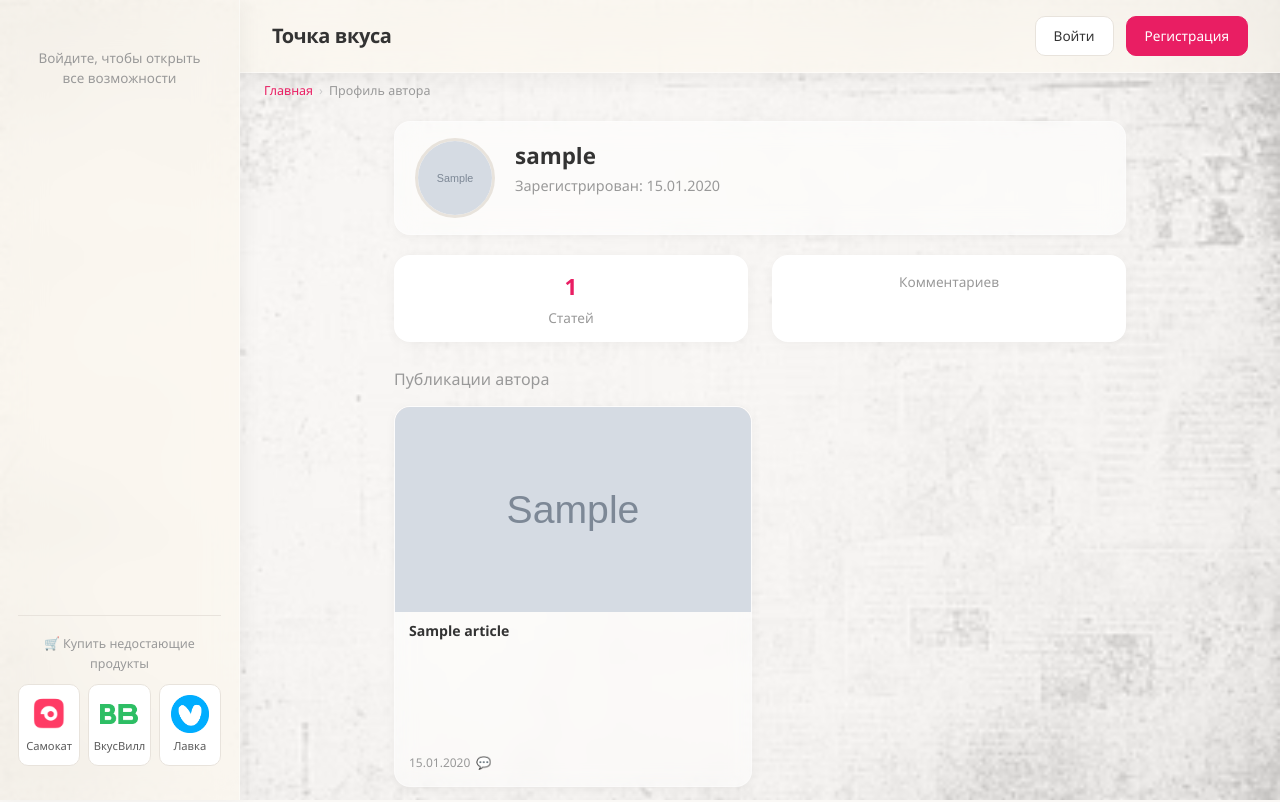
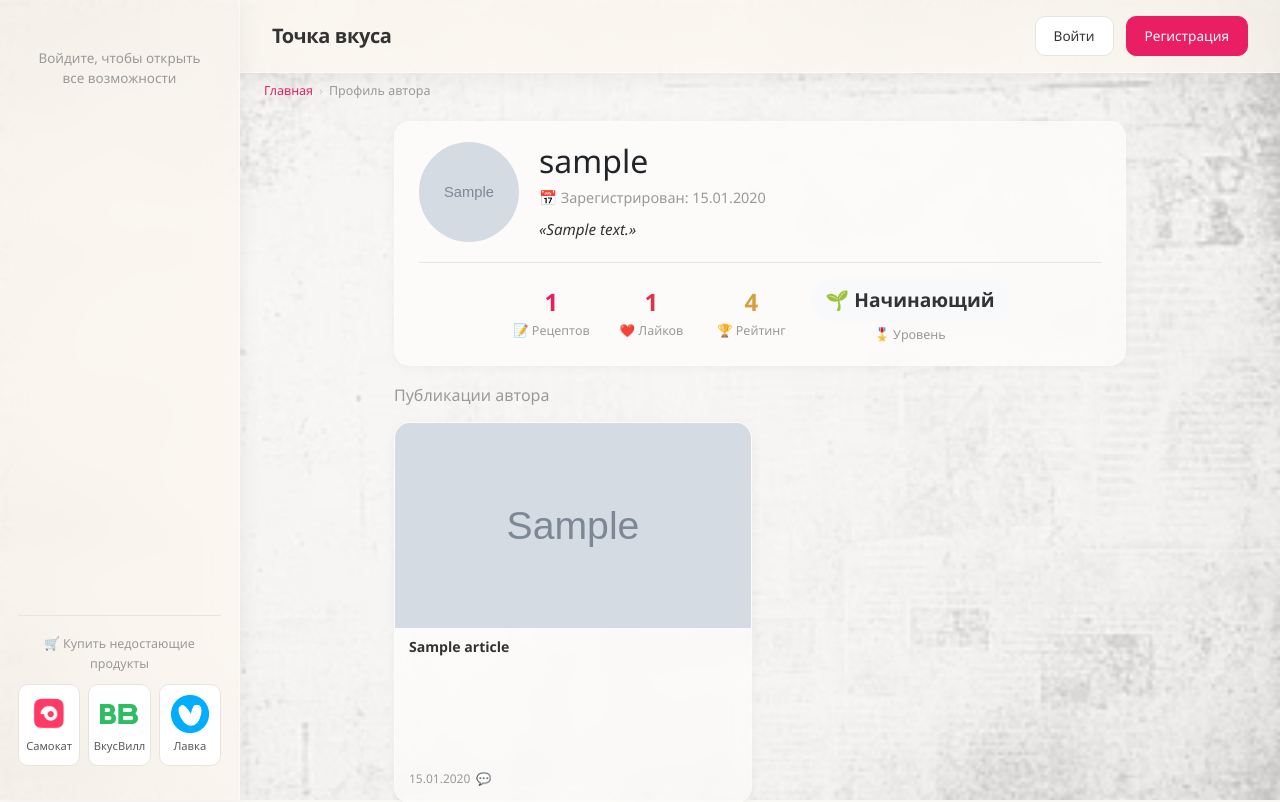
Before and after one commit to Inna-as/my-diary-project, a Django app: a page that uses blog/templates/blog/author_profile.html in a window 1280 px wide. Shown: the top 802 px of the page. Run offline with Django 5.2, Linux system fonts and the light colour scheme; tables that the repository leaves empty hold one stand-in row (values such as "Sample post"); grey boxes marked "Sample" are stand-in pictures; some libraries are stand-ins or nearby versions.

Commit message:
Подправила профайл автора

```diff
--- a/blog/templates/blog/author_profile.html
+++ b/blog/templates/blog/author_profile.html
@@ -1,33 +1,53 @@
 {% extends 'blog/base.html' %}
 
 {% block content %}
-<!-- Карточка автора -->
-<div class="profile-header">
+<!-- ════════════════════════════════════════ -->
+<!-- 👤 ПРОФИЛЬ АВТОРА + РЕЙТИНГ -->
+<!-- ════════════════════════════════════════ -->
+<div class="card" style="margin-bottom:20px;">
+    <div style="display:flex;gap:20px;align-items:center;flex-wrap:wrap;">
+        <!-- Аватар -->
+        <div style="flex-shrink:0;">
             {% if author.avatar %}
-        <img src="{{ author.avatar.url }}" alt="{{ author.username }}" class="profile-avatar">
+            <img src="{{ author.avatar.url }}" alt="{{ author.username }}" style="width:100px;height:100px;border-radius:50%;object-fit:cover;">
             {% else %}
-        <div class="profile-avatar--empty" style="display: flex; align-items: center; justify-content: center; font-size: 2rem;">
-            👨‍🍳
+            <div style="width:100px;height:100px;border-radius:50%;background:var(--card-bg);display:flex;align-items:center;justify-content:center;font-size:3rem;">👤</div>
+            {% endif %}
         </div>
+        <!-- Имя + О себе -->
+        <div style="flex:1;min-width:200px;">
+            <h2 style="margin:0 0 5px 0;">{{ author.username }}</h2>
+            <p style="margin:0 0 5px 0;color:var(--text-light);font-size:0.9rem;">
+                📅 Зарегистрирован: {{ author.date_joined|date:"d.m.Y" }}
+            </p>
+            {% if author.bio %}
+            <p style="margin:8px 0 0 0;color:var(--text);font-size:0.95rem;font-style:italic;">
+                «{{ author.bio }}»
+            </p>
             {% endif %}
-    <div class="profile-info">
-        <h2>{{ author.username }}</h2>
-        <p>Зарегистрирован: {{ author.date_joined|date:"d.m.Y" }}</p>
         </div>
     </div>
 
-<!-- Статистика -->
-<div class="profile-stats" style="margin-bottom: 28px;">
-    <div class="stat-item">
-        <div class="stat-num">{{ total_articles }}</div>
-        <div class="stat-label">Статей</div>
+    <!-- ⭐ Рейтинг автора (как КБЖУ) -->
+    <div style="display:flex;gap:20px;flex-wrap:wrap;justify-content:center;align-items:center;margin-top:20px;padding-top:16px;border-top:1px solid var(--border);">
+        <div style="text-align:center;min-width:80px;">
+            <div style="font-size:1.5rem;font-weight:700;color:var(--accent);">{{ total_articles }}</div>
+            <div style="font-size:0.78rem;color:var(--text-light);">📝 Рецептов</div>
         </div>
-    <div class="stat-item">
-        <div class="stat-num">{{ total_comments }}</div>
-        <div class="stat-label">Комментариев</div>
+        <div style="text-align:center;min-width:80px;">
+            <div style="font-size:1.5rem;font-weight:700;color:#dc3545;">{{ total_likes }}</div>
+            <div style="font-size:0.78rem;color:var(--text-light);">❤️ Лайков</div>
+        </div>
+        <div style="text-align:center;min-width:80px;">
+            <div style="font-size:1.5rem;font-weight:700;color:#d4a040;">{{ rating }}</div>
+            <div style="font-size:0.78rem;color:var(--text-light);">🏆 Рейтинг</div>
+        </div>
+        <div style="text-align:center;min-width:100px;">
+            <div style="font-size:1.2rem;font-weight:600;color:var(--text);background:var(--card-bg);padding:6px 14px;border-radius:20px;">{{ level }}</div>
+            <div style="font-size:0.78rem;color:var(--text-light);margin-top:4px;">🎖️ Уровень</div>
         </div>
     </div>
-
+</div>
 <!-- Статьи автора -->
 <h3 class="page-subtitle" style="text-align: left; margin-bottom: 16px;">Публикации автора</h3>
 
--- a/blog/views.py
+++ b/blog/views.py
@@ -385,10 +385,42 @@ def article_delete_view(request, pk):
 def author_profile_view(request, username):
     author = get_object_or_404(CustomUser, username=username)
     total_articles = author.article_set.count()
-    author_articles = author.article_set.all().order_by('-created_at')
+
+    # ❤️ Сумма всех лайков на рецептах автора
+    total_likes = 0
+    for article in author.article_set.all():
+        total_likes += article.favored_by.count()
+
+    # 💬 Количество комментариев под рецептами автора
+    total_comments_on_recipes = Comment.objects.filter(article__author=author).count()
+
+    # ⭐ Рейтинг автора (формула простая)
+    rating = total_likes + total_articles * 2 + total_comments_on_recipes
+
+    # Определяем уровень
+    if rating >= 100:
+        level = '🥇 Мастер-шеф'
+    elif rating >= 50:
+        level = '🥈 Опытный кулинар'
+    elif rating >= 20:
+        level = '🥉 Домашний повар'
+    elif rating >= 5:
+        level = '👨‍🍳 Новичок'
+    else:
+        level = '🌱 Начинающий'
+
+    author_articles_list = author.article_set.all().order_by('-created_at')
+    paginator = Paginator(author_articles_list, 12)
+    page_number = request.GET.get('page')
+    author_articles = paginator.get_page(page_number)
+
     return render(request, 'blog/author_profile.html', {
         'author': author,
         'total_articles': total_articles,
+        'total_likes': total_likes,
+        'total_comments_on_recipes': total_comments_on_recipes,
+        'rating': rating,
+        'level': level,
         'author_articles': author_articles,
         'pending_count': _get_pending_count(request.user),
     })
```
Also changed, not shown: blog/templates/blog/article_detail.html (+21 -14 lines), README.md. Lines whose indentation alone changed are shown as unchanged.
